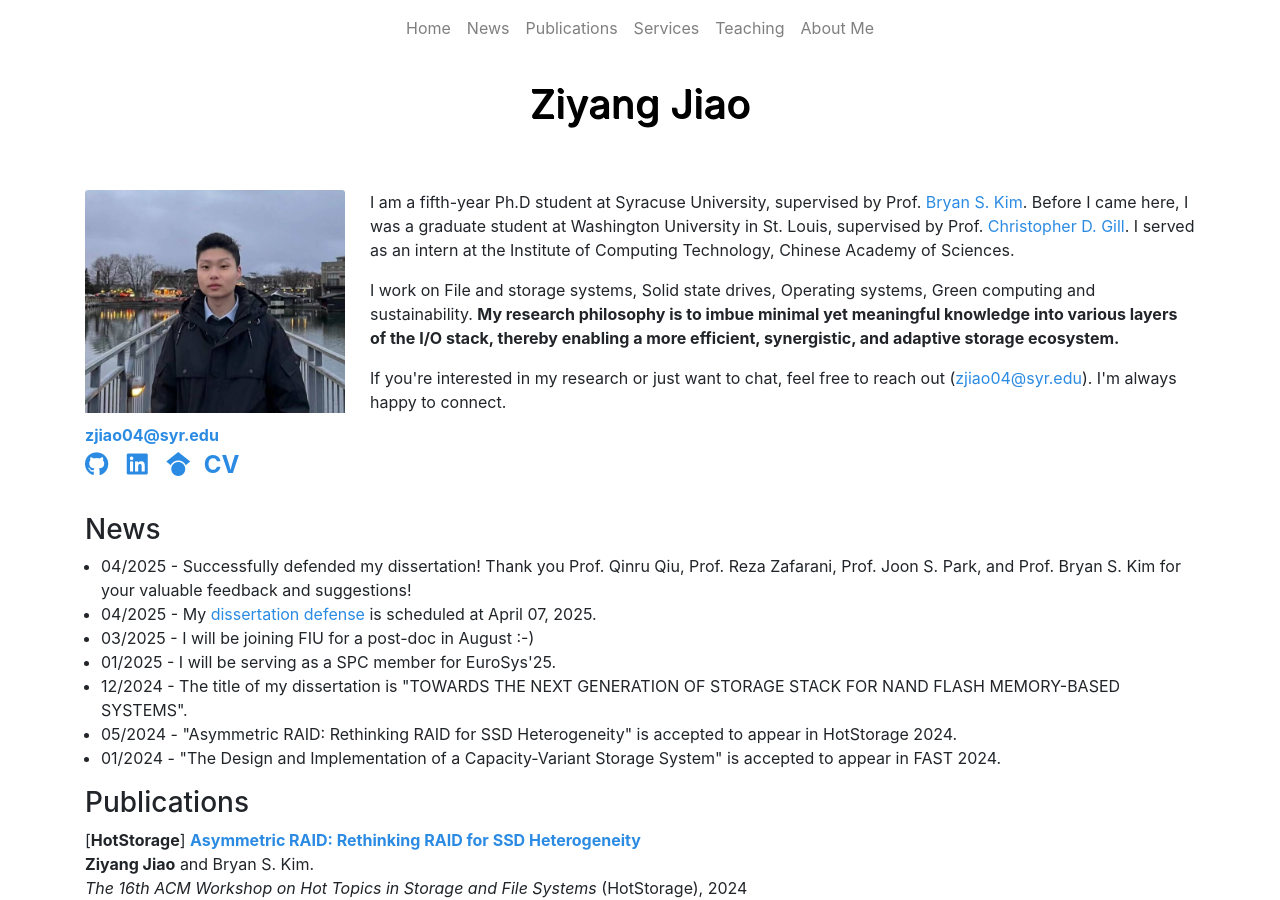
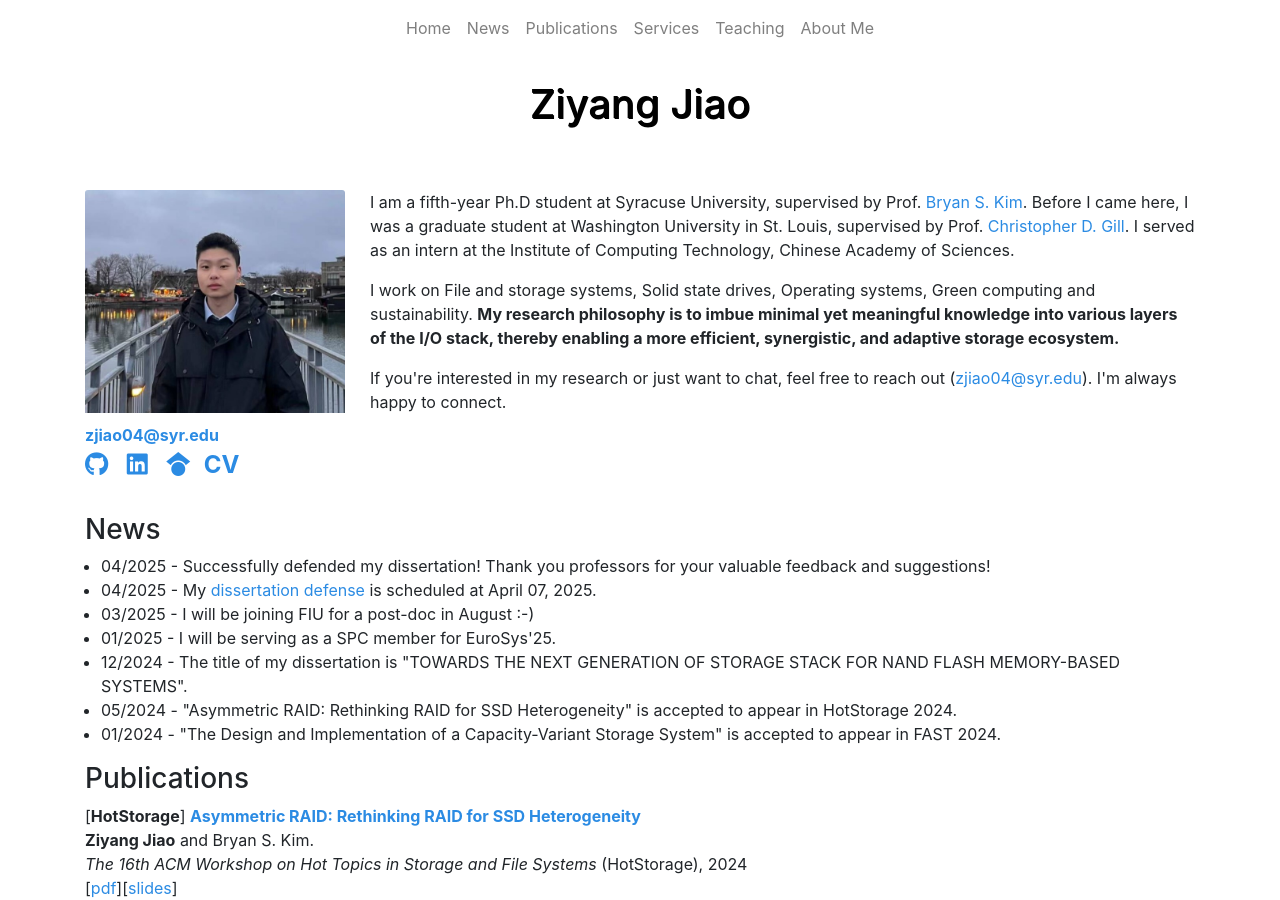
Before and after one commit to ZiyangJiao/ZiyangJiao.github.io, a Jekyll site: the page index.html, which Jekyll copies as it is, in a window 1280 px wide and 900 px high. Built offline with Jekyll 4.4.1, drawn with Linux system fonts in a browser that asks for light colours; nearby versions of some CDN libraries.

Commit message:
Update index.html

```diff
--- a/index.html
+++ b/index.html
@@ -124,7 +124,7 @@
         <a name="news" style="display: block; margin-top: -50px; padding-top: 50px;"></a>
         <h3>News</h3>
         <ul style="padding-left: 16px;">
-          <li>04/2025 - Successfully defended my dissertation! Thank you Prof. Qinru Qiu, Prof. Reza Zafarani, Prof. Joon S. Park, and Prof. Bryan S. Kim for your valuable feedback and suggestions!</li>
+          <li>04/2025 - Successfully defended my dissertation! Thank you professors for your valuable feedback and suggestions!</li>
           <li>04/2025 - My <a href="https://calendar.syracuse.edu/events/2025-apr-07/dissertation-defense-ziyang-jiao/">dissertation defense</a> is scheduled at April 07, 2025.</a></li>
           <li>03/2025 - I will be joining FIU for a post-doc in August :-)</li>
           <li>01/2025 - I will be serving as a SPC member for EuroSys'25.</li>
```
